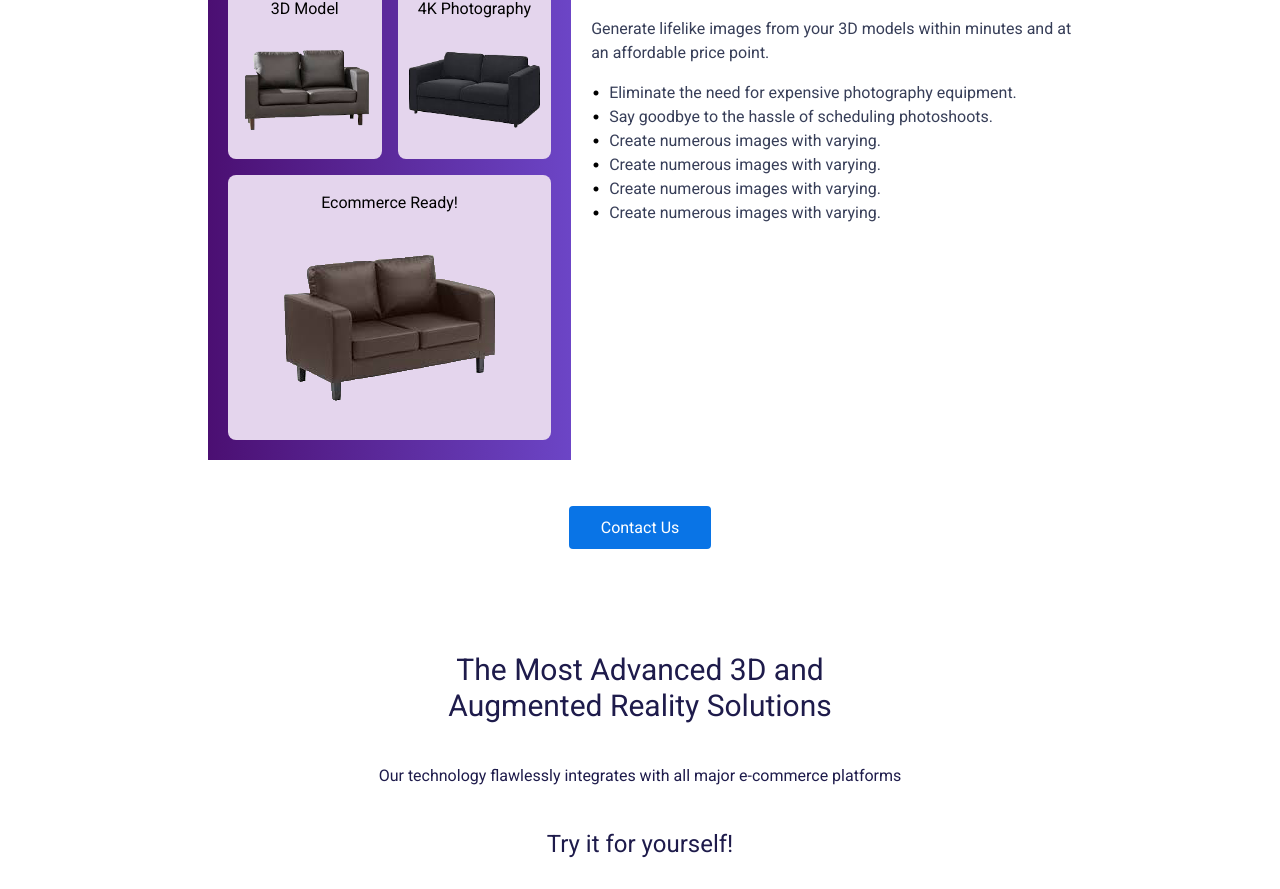
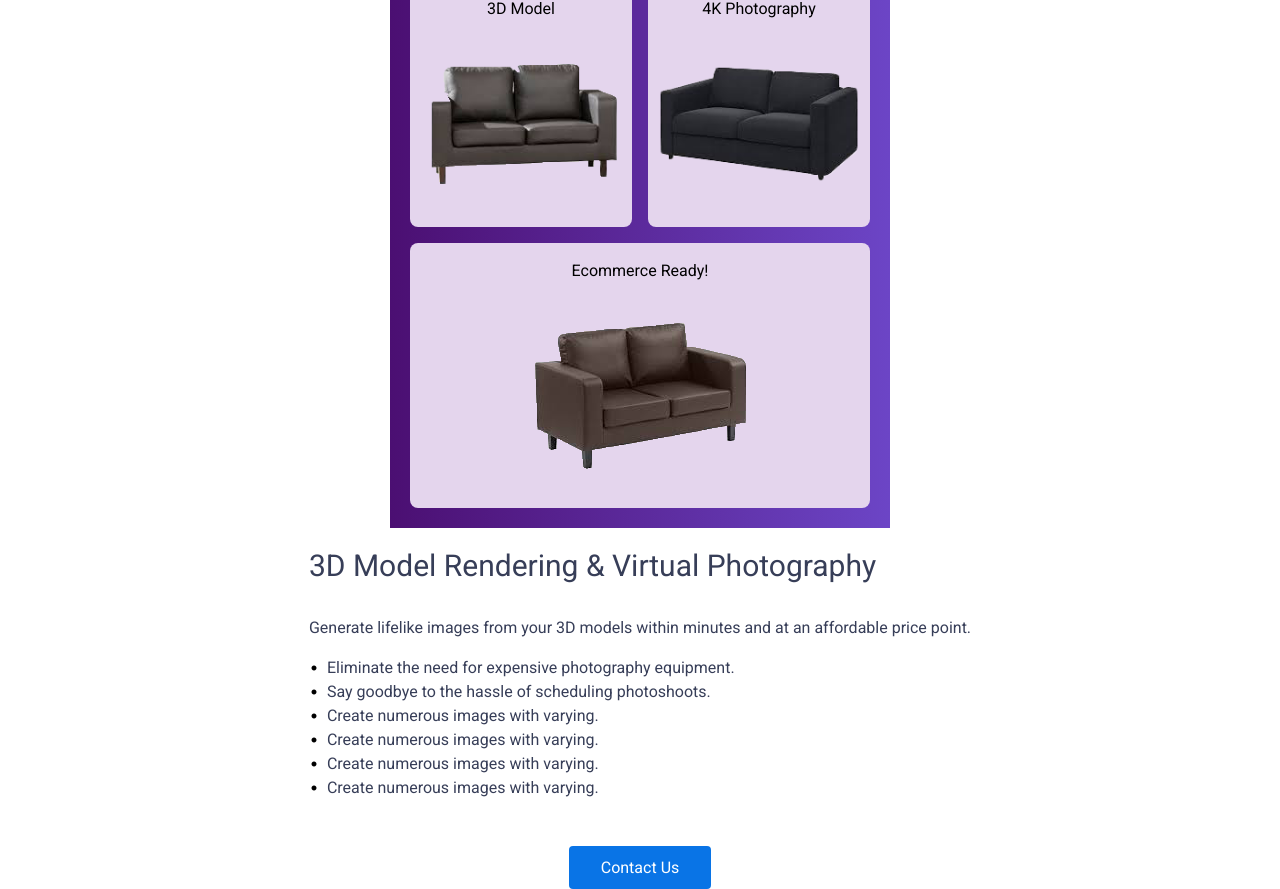
Before and after one commit to abdullahalomar/landing-page-25soft, a plain HTML site: page index.html in a window 1280 px wide. Shown: the part 535-1424 px from the top of the page. Drawn offline with nearby package versions, Linux system fonts and the light colour scheme.

Commit message:
product section done

```diff
--- a/index.html
+++ b/index.html
@@ -218,9 +218,10 @@
     <!-- hero section -->
 
     <!-- 3d model -->
-    <div class="mx-52">
-        <div class="mt-20 flex justify-center gap-5">
-            <div class="w-[500px] bg-gradient-to-r from-[#4b0f72] to-[#6c45c6]">
+    <div class="mx-16 sm:mx-20 md:mx-52 lg:mx-52 xl:mx-52">
+        <div class="mt-20 flex-wrap sm:flex-wrap md:flex lg:flex xl:flex justify-center gap-5">
+            <div
+                class="w-[400px] sm:w-[500px] md:w-[500px] lg:w-[500px] xl:w-[500px] bg-gradient-to-r from-[#4b0f72] to-[#6c45c6]">
                 <h2 class="text-xl font-semibold py-5 text-center text-white">3D Models to 4K Product Photography</h2>
                 <div class="grid grid-cols-2 gap-4 text-center mx-5 mb-5">
                     <div class="bg-[#e4d5ed] px-2 rounded-lg">
@@ -285,7 +286,8 @@
                 <h2 class="text-2xl text-indigo-950">Try it for yourself!</h2>
             </div>
 
-            <div class="flex justify-between sm:flex-wrap mt-8">
+            <div
+                class="flex-wrap sm:flex-wrap md:flex lg:flex xl:flex justify-between mx:24 sm:mx-24 md:mx-0 lg:mx-0 xl:mx-0 mt-8">
                 <div>
                     <img src="img/bicycle.png" alt="">
                     <button class="flex gap-2 bg-indigo-950 py-2 px-8 text-white rounded-md mx-auto mt-10">View in
```
